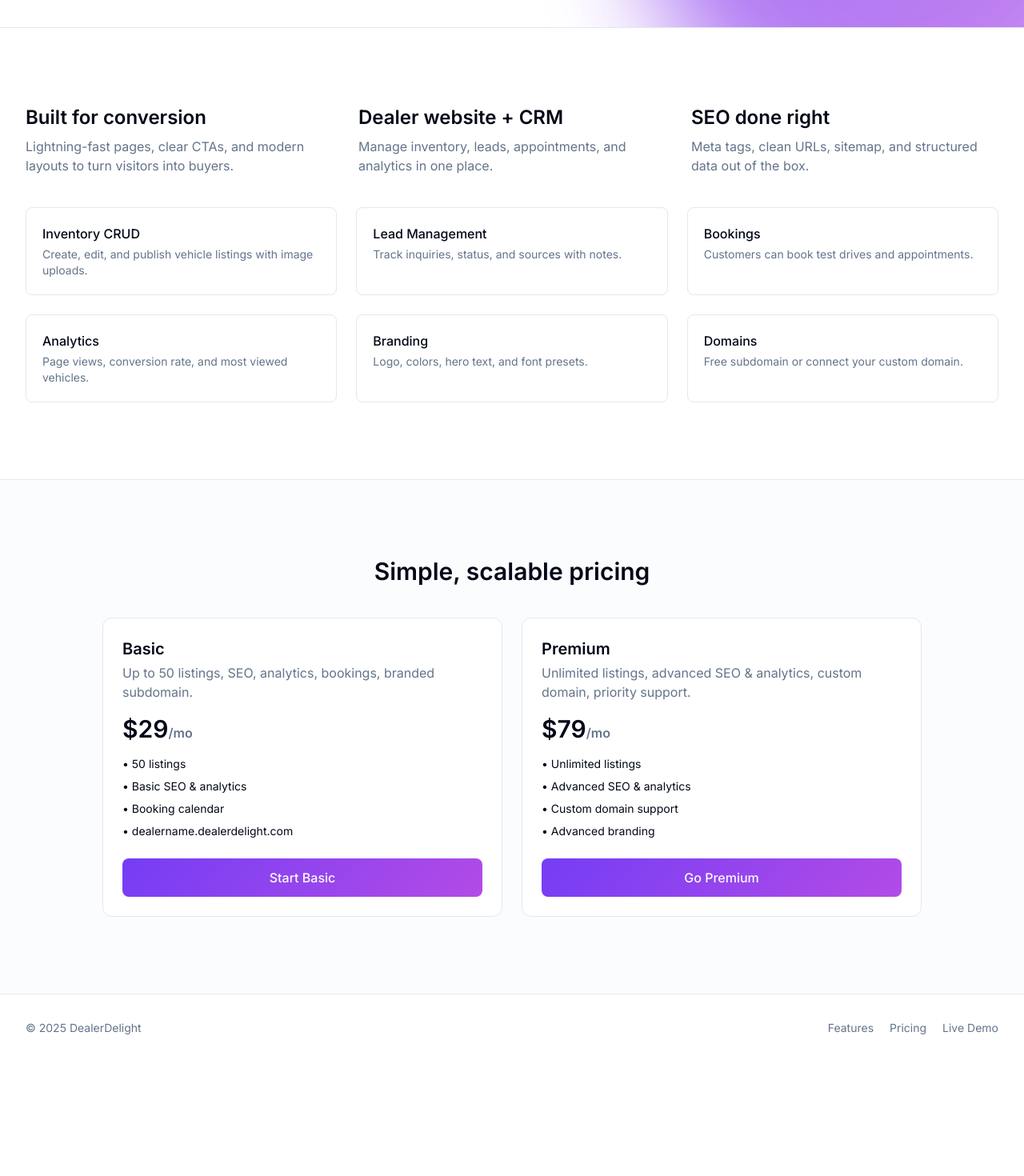
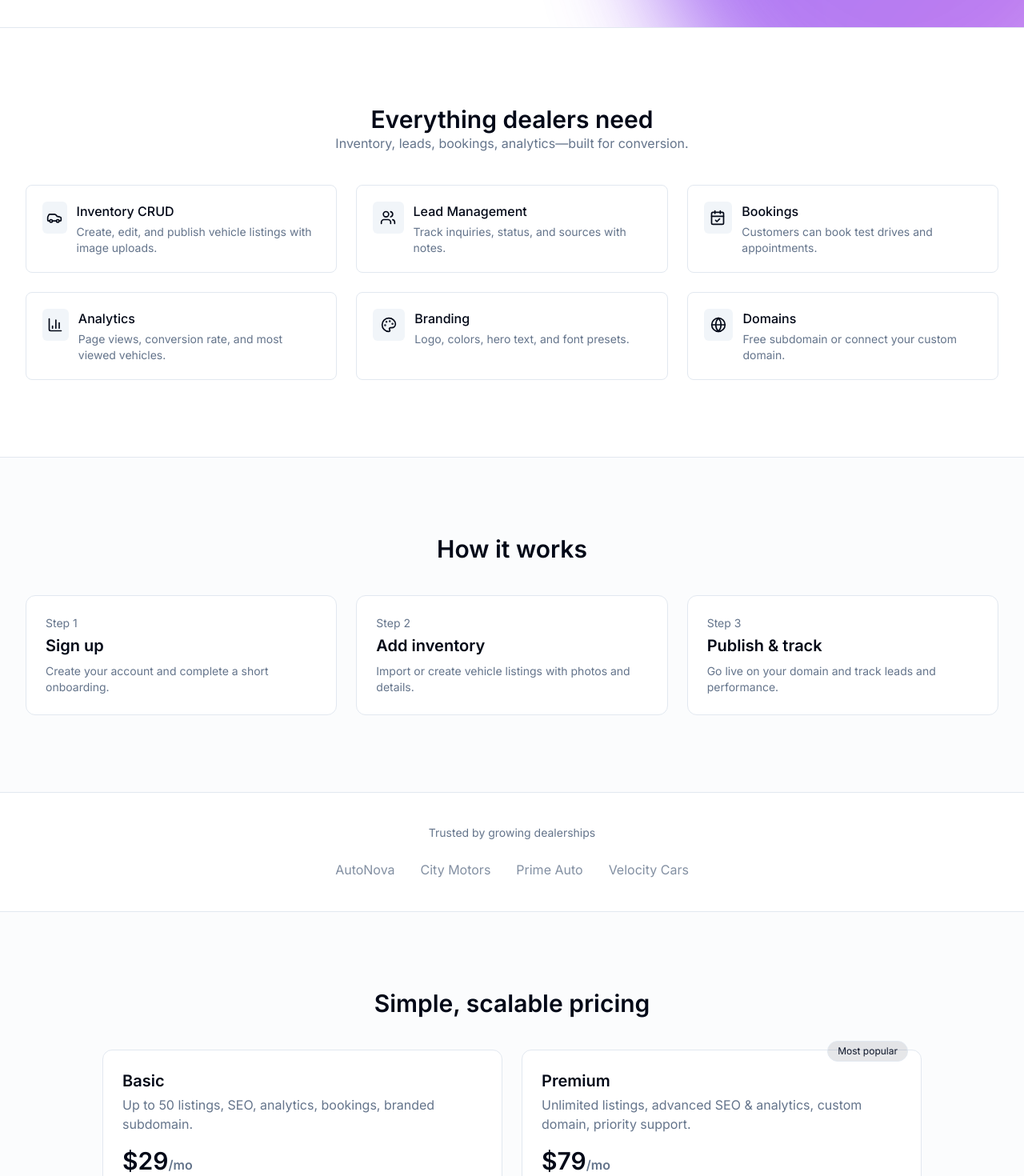
Before and after one commit to nikhilkeswani/dealership-delight-hub, a React (Vite) app: page / in a window 1280 px wide. Shown: the part 640-2110 px from the top of the page at 80% size. Before the commit the page ends 1967 px from the top, so only its background shows below. Built offline with nearby package versions, Linux system fonts and the light colour scheme.

Commit message:
Refactor: Improve homepage layout
Refactor the homepage to unify the features section with consistent card layouts and icons. Add a "How it works" section, social proof with placeholder logos and testimonials, and polish the pricing section. Enhance SEO with JSON-LD for WebSite and Product.

```diff
--- a/src/pages/Index.tsx
+++ b/src/pages/Index.tsx
@@ -1,4 +1,6 @@
 import { Button } from "@/components/ui/button";
+import { Accordion, AccordionItem, AccordionTrigger, AccordionContent } from "@/components/ui/accordion";
+import { Car, Users, CalendarCheck, BarChart3, Palette, Globe, Check } from "lucide-react";
 import SEO from "@/components/SEO";
 
 const Index = () => {
@@ -64,35 +66,113 @@ const Index = () => {
 
       <main>
         <section id="features" className="container py-16 md:py-24">
-          <div className="grid md:grid-cols-3 gap-8">
-            <div className="space-y-2">
-              <h2 className="text-2xl font-semibold">Built for conversion</h2>
-              <p className="text-muted-foreground">Lightning-fast pages, clear CTAs, and modern layouts to turn visitors into buyers.</p>
+          <div className="text-center max-w-2xl mx-auto mb-10">
+            <h2 className="text-3xl font-semibold">Everything dealers need</h2>
+            <p className="text-muted-foreground">Inventory, leads, bookings, analytics—built for conversion.</p>
+          </div>
+
+          <div className="grid sm:grid-cols-2 md:grid-cols-3 gap-6">
+            <div className="rounded-lg border bg-card p-5">
+              <div className="flex items-start gap-3">
+                <div className="h-10 w-10 rounded-md bg-secondary flex items-center justify-center">
+                  <Car className="h-5 w-5" />
+                </div>
+                <div>
+                  <h3 className="font-medium mb-1">Inventory CRUD</h3>
+                  <p className="text-sm text-muted-foreground">Create, edit, and publish vehicle listings with image uploads.</p>
+                </div>
+              </div>
             </div>
-            <div className="space-y-2">
-              <h2 className="text-2xl font-semibold">Dealer website + CRM</h2>
-              <p className="text-muted-foreground">Manage inventory, leads, appointments, and analytics in one place.</p>
+            <div className="rounded-lg border bg-card p-5">
+              <div className="flex items-start gap-3">
+                <div className="h-10 w-10 rounded-md bg-secondary flex items-center justify-center">
+                  <Users className="h-5 w-5" />
+                </div>
+                <div>
+                  <h3 className="font-medium mb-1">Lead Management</h3>
+                  <p className="text-sm text-muted-foreground">Track inquiries, status, and sources with notes.</p>
+                </div>
+              </div>
             </div>
-            <div className="space-y-2">
-              <h2 className="text-2xl font-semibold">SEO done right</h2>
-              <p className="text-muted-foreground">Meta tags, clean URLs, sitemap, and structured data out of the box.</p>
+            <div className="rounded-lg border bg-card p-5">
+              <div className="flex items-start gap-3">
+                <div className="h-10 w-10 rounded-md bg-secondary flex items-center justify-center">
+                  <CalendarCheck className="h-5 w-5" />
+                </div>
+                <div>
+                  <h3 className="font-medium mb-1">Bookings</h3>
+                  <p className="text-sm text-muted-foreground">Customers can book test drives and appointments.</p>
+                </div>
+              </div>
+            </div>
+            <div className="rounded-lg border bg-card p-5">
+              <div className="flex items-start gap-3">
+                <div className="h-10 w-10 rounded-md bg-secondary flex items-center justify-center">
+                  <BarChart3 className="h-5 w-5" />
+                </div>
+                <div>
+                  <h3 className="font-medium mb-1">Analytics</h3>
+                  <p className="text-sm text-muted-foreground">Page views, conversion rate, and most viewed vehicles.</p>
+                </div>
+              </div>
+            </div>
+            <div className="rounded-lg border bg-card p-5">
+              <div className="flex items-start gap-3">
+                <div className="h-10 w-10 rounded-md bg-secondary flex items-center justify-center">
+                  <Palette className="h-5 w-5" />
+                </div>
+                <div>
+                  <h3 className="font-medium mb-1">Branding</h3>
+                  <p className="text-sm text-muted-foreground">Logo, colors, hero text, and font presets.</p>
+                </div>
+              </div>
+            </div>
+            <div className="rounded-lg border bg-card p-5">
+              <div className="flex items-start gap-3">
+                <div className="h-10 w-10 rounded-md bg-secondary flex items-center justify-center">
+                  <Globe className="h-5 w-5" />
+                </div>
+                <div>
+                  <h3 className="font-medium mb-1">Domains</h3>
+                  <p className="text-sm text-muted-foreground">Free subdomain or connect your custom domain.</p>
+                </div>
+              </div>
             </div>
           </div>
+        </section>
 
-          <div className="mt-10 grid md:grid-cols-3 gap-6">
-            {[
-              { title: "Inventory CRUD", text: "Create, edit, and publish vehicle listings with image uploads.", },
-              { title: "Lead Management", text: "Track inquiries, status, and sources with notes.", },
-              { title: "Bookings", text: "Customers can book test drives and appointments.", },
-              { title: "Analytics", text: "Page views, conversion rate, and most viewed vehicles.", },
-              { title: "Branding", text: "Logo, colors, hero text, and font presets.", },
-              { title: "Domains", text: "Free subdomain or connect your custom domain.", },
-            ].map((f) => (
-              <div key={f.title} className="rounded-lg border bg-card p-5">
-                <h3 className="font-medium mb-1">{f.title}</h3>
-                <p className="text-sm text-muted-foreground">{f.text}</p>
+        <section id="how-it-works" className="border-t bg-muted/30">
+          <div className="container py-16 md:py-24">
+            <h2 className="text-3xl font-semibold text-center mb-10">How it works</h2>
+            <div className="grid md:grid-cols-3 gap-6">
+              <div className="rounded-xl border bg-card p-6">
+                <div className="text-sm text-muted-foreground">Step 1</div>
+                <h3 className="text-xl font-semibold mt-1">Sign up</h3>
+                <p className="text-sm text-muted-foreground mt-2">Create your account and complete a short onboarding.</p>
               </div>
-            ))}
+              <div className="rounded-xl border bg-card p-6">
+                <div className="text-sm text-muted-foreground">Step 2</div>
+                <h3 className="text-xl font-semibold mt-1">Add inventory</h3>
+                <p className="text-sm text-muted-foreground mt-2">Import or create vehicle listings with photos and details.</p>
+              </div>
+              <div className="rounded-xl border bg-card p-6">
+                <div className="text-sm text-muted-foreground">Step 3</div>
+                <h3 className="text-xl font-semibold mt-1">Publish & track</h3>
+                <p className="text-sm text-muted-foreground mt-2">Go live on your domain and track leads and performance.</p>
+              </div>
+            </div>
+          </div>
+        </section>
+
+        <section aria-label="Trusted by dealers" className="border-t">
+          <div className="container py-10">
+            <p className="text-center text-sm text-muted-foreground mb-6">Trusted by growing dealerships</p>
+            <div className="flex flex-wrap items-center justify-center gap-8 text-muted-foreground">
+              <span className="opacity-80">AutoNova</span>
+              <span className="opacity-80">City Motors</span>
+              <span className="opacity-80">Prime Auto</span>
+              <span className="opacity-80">Velocity Cars</span>
+            </div>
           </div>
         </section>
 
@@ -105,30 +185,55 @@ const Index = () => {
                 <p className="text-muted-foreground mt-1">Up to 50 listings, SEO, analytics, bookings, branded subdomain.</p>
                 <div className="mt-4 text-3xl font-semibold">$29<span className="text-base text-muted-foreground">/mo</span></div>
                 <ul className="mt-4 space-y-2 text-sm">
-                  <li>• 50 listings</li>
-                  <li>• Basic SEO & analytics</li>
-                  <li>• Booking calendar</li>
-                  <li>• dealername.dealerdelight.com</li>
+                  <li className="flex items-start gap-2"><Check className="h-4 w-4 mt-0.5" /> 50 listings</li>
+                  <li className="flex items-start gap-2"><Check className="h-4 w-4 mt-0.5" /> Basic SEO & analytics</li>
+                  <li className="flex items-start gap-2"><Check className="h-4 w-4 mt-0.5" /> Booking calendar</li>
+                  <li className="flex items-start gap-2"><Check className="h-4 w-4 mt-0.5" /> dealername.dealerdelight.com</li>
                 </ul>
-                <Button asChild variant="hero" size="xl" className="mt-6 w-full">
+                <Button asChild variant="outline" size="xl" className="mt-6 w-full">
                   <a href="/app">Start Basic</a>
                 </Button>
               </div>
-              <div className="rounded-xl border bg-card p-6">
+              <div className="rounded-xl border bg-card p-6 relative">
+                <span className="absolute -top-3 right-4 rounded-full bg-primary/10 text-primary text-xs px-3 py-1 border">Most popular</span>
                 <h3 className="text-xl font-semibold">Premium</h3>
                 <p className="text-muted-foreground mt-1">Unlimited listings, advanced SEO & analytics, custom domain, priority support.</p>
                 <div className="mt-4 text-3xl font-semibold">$79<span className="text-base text-muted-foreground">/mo</span></div>
                 <ul className="mt-4 space-y-2 text-sm">
-                  <li>• Unlimited listings</li>
-                  <li>• Advanced SEO & analytics</li>
-                  <li>• Custom domain support</li>
-                  <li>• Advanced branding</li>
+                  <li className="flex items-start gap-2"><Check className="h-4 w-4 mt-0.5" /> Unlimited listings</li>
+                  <li className="flex items-start gap-2"><Check className="h-4 w-4 mt-0.5" /> Advanced SEO & analytics</li>
+                  <li className="flex items-start gap-2"><Check className="h-4 w-4 mt-0.5" /> Custom domain support</li>
+                  <li className="flex items-start gap-2"><Check className="h-4 w-4 mt-0.5" /> Advanced branding</li>
                 </ul>
                 <Button asChild variant="hero" size="xl" className="mt-6 w-full">
                   <a href="/app">Go Premium</a>
                 </Button>
               </div>
             </div>
+          </div>
+        </section>
+
+        <section id="faq" className="border-t">
+          <div className="container py-16 md:py-24">
+            <h2 className="text-3xl font-semibold text-center mb-8">Frequently asked questions</h2>
+            <Accordion type="single" collapsible className="max-w-3xl mx-auto">
+              <AccordionItem value="item-1">
+                <AccordionTrigger>Can I use my own domain?</AccordionTrigger>
+                <AccordionContent>Yes. Connect your custom domain on the Premium plan or use a free subdomain.</AccordionContent>
+              </AccordionItem>
+              <AccordionItem value="item-2">
+                <AccordionTrigger>Do I need a developer to set this up?</AccordionTrigger>
+                <AccordionContent>No. Everything is no‑code. Most dealers go live in under 30 minutes.</AccordionContent>
+              </AccordionItem>
+              <AccordionItem value="item-3">
+                <AccordionTrigger>Can I import my existing inventory?</AccordionTrigger>
+                <AccordionContent>Yes. You can bulk add vehicles and upload photos easily.</AccordionContent>
+              </AccordionItem>
+              <AccordionItem value="item-4">
+                <AccordionTrigger>Is SEO included?</AccordionTrigger>
+                <AccordionContent>Yes. We handle meta tags, sitemap, clean URLs, and structured data best practices.</AccordionContent>
+              </AccordionItem>
+            </Accordion>
           </div>
         </section>
       </main>
```
